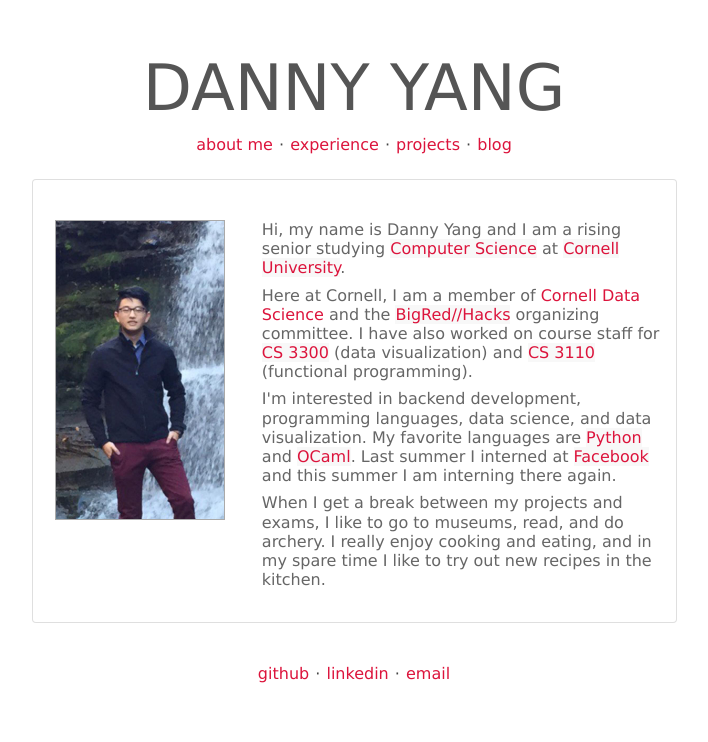
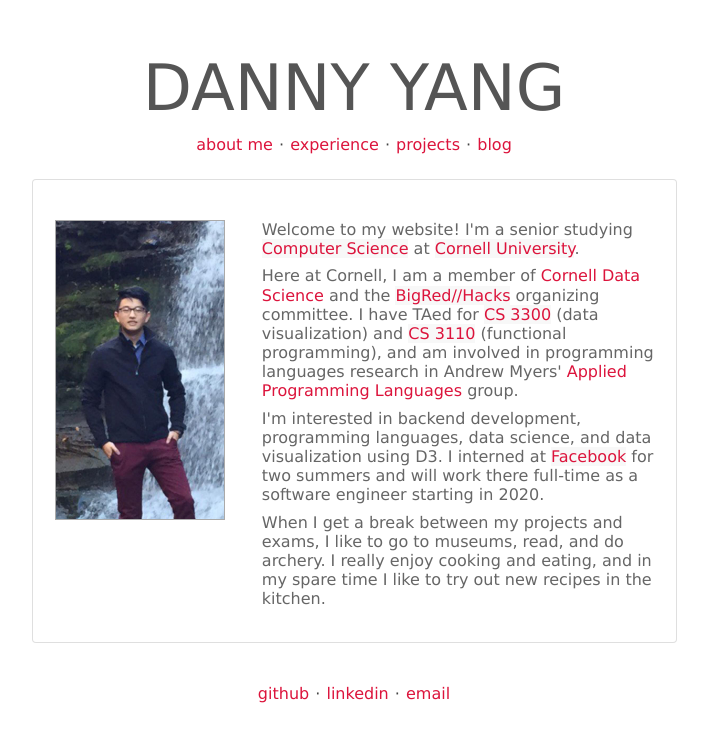
Before and after one commit to yangdanny97/yangdanny97.github.io, a Jekyll site: the page built from index.html, in a window 1280 px wide. Shown: the top 742 px of the page, without its empty margins (286-994 px from the left). Built offline with Jekyll 4.4.1, drawn with Linux system fonts in a browser that asks for light colours.

Commit message:
update ABOUT

```diff
--- a/index.html
+++ b/index.html
@@ -7,16 +7,19 @@ title: Danny Yang - Profile
         <div class="row">
             <div class="col-sm-4"><img id='profile' src='./images/photo.jpg' /></div>
             <div class="col-sm-8">
-                <h4 class='about'>Hi, my name is Danny Yang and I am a rising senior studying <span class="highlight">Computer
+                <h4 class='about'>Welcome to my website! I'm a senior studying <span class="highlight">Computer
                         Science</span> at <span class="highlight">Cornell University</span>. </h4>
                 <h4 class='about'>Here at Cornell, I am a member of <a class="nm" href="https://cornelldata.science/"
                         target="_blank">Cornell Data Science</a> and the <span class="highlight">BigRed//Hacks</span>
-                    organizing committee. I have also worked on course staff for <span class="highlight">CS 3300</span>
-                    (data visualization) and <span class="highlight">CS 3110</span> (functional programming).</h4>
+                    organizing committee. I have TAed for <span class="highlight">CS 3300</span>
+                    (data visualization) and <span class="highlight">CS 3110</span> (functional programming),
+                    and am involved in programming languages research in Andrew Myers' <a class="nm"
+                        href="https://github.com/apl-cornell" target="_blank">Applied Programming Languages</a> group.
+                </h4>
                 <h4 class='about'>I'm interested in backend development, programming languages,
-                    data science, and data visualization. My favorite languages are <span class="highlight">Python</span> and
-                    <span class="highlight">OCaml</span>.
-                    Last summer I interned at <span class="highlight">Facebook</span> and this summer I am interning there again.</h4>
+                    data science, and data visualization using D3.
+                    I interned at <span class="highlight">Facebook</span> for two summers and will work there full-time
+                    as a software engineer starting in 2020.</h4>
                 <h4 class='about'>When I get a break between my projects and exams, I like to go to
                     museums, read, and do archery. I really enjoy cooking and eating, and in my spare time I like
                     to try out new recipes in the kitchen.</h4>
```
